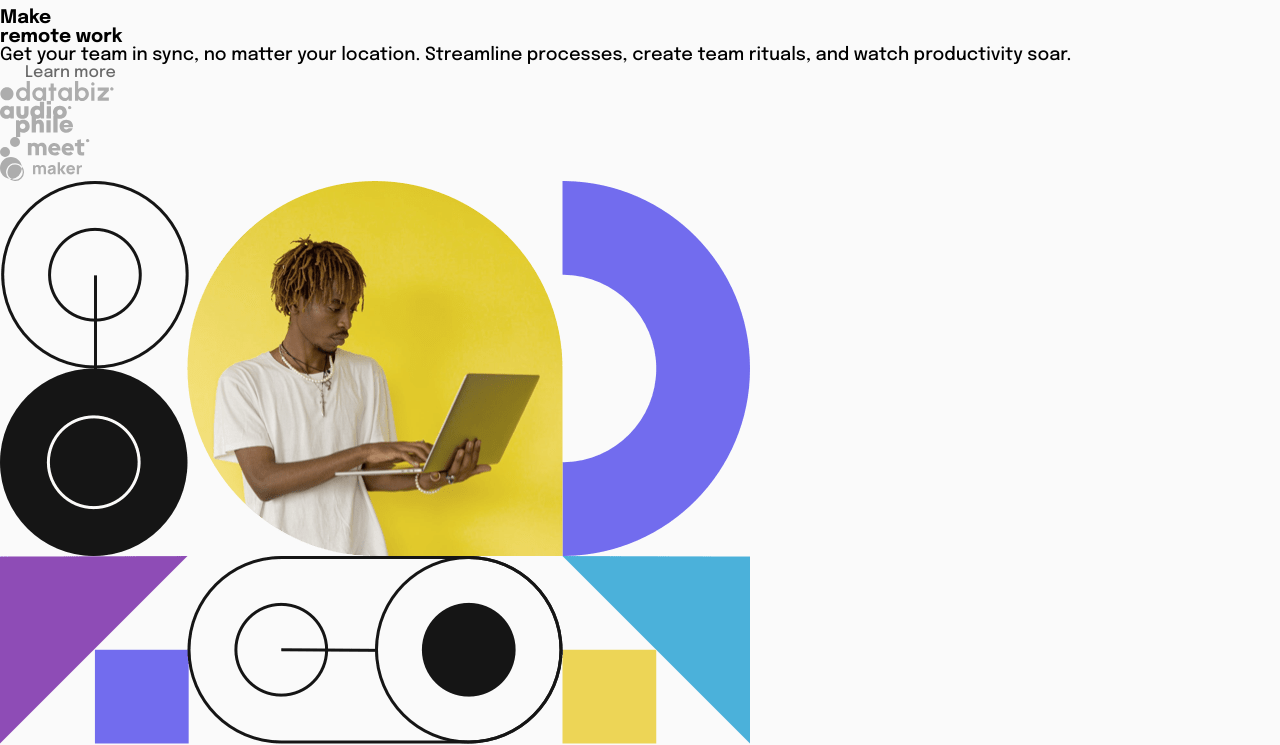
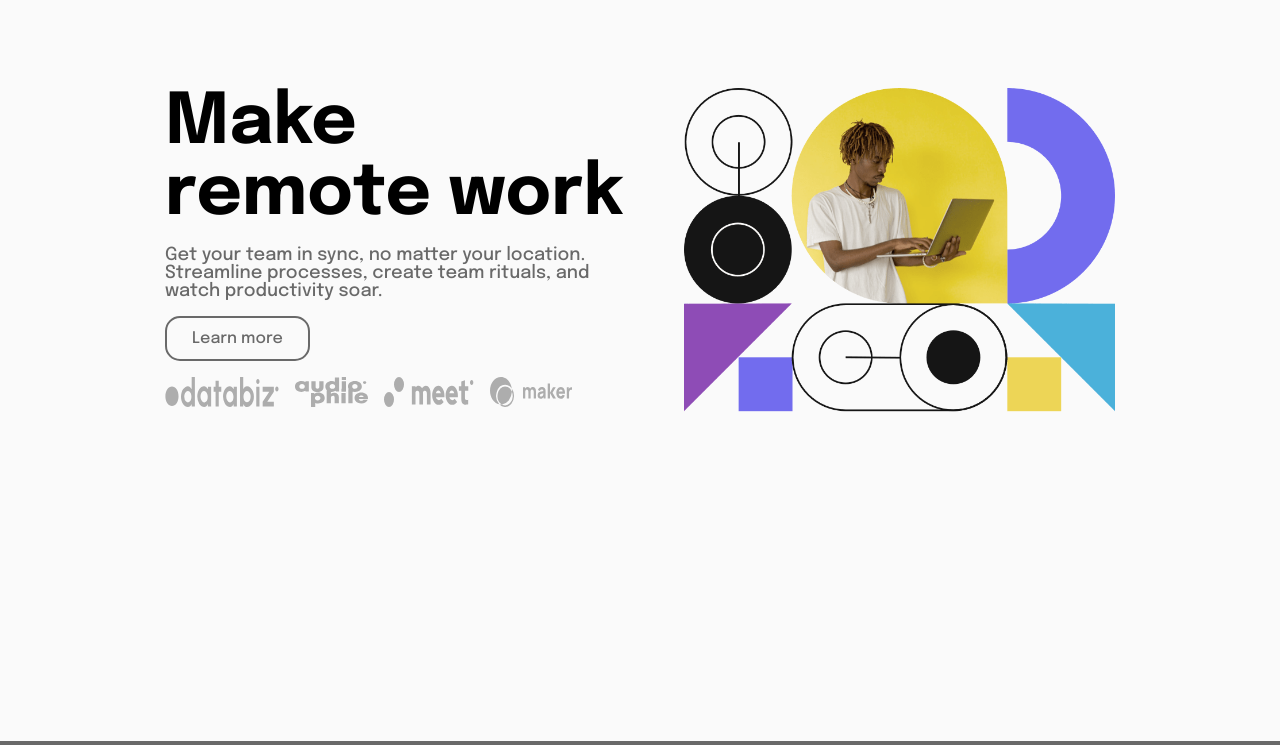
Before and after one commit to brayanpesantes/intro-section-with-dropdown-navigation-main, a plain HTML site: page index.html in a window 1280 px wide. Shown: the part 59-804 px from the top of the page. Drawn offline with nearby package versions, Linux system fonts and the light colour scheme.

Commit message:
creacion de los estilos de hero

```diff
--- a/style.css
+++ b/style.css
@@ -125,6 +125,59 @@
     .active {
         color: var(--AlmostBlack);
     }
+    /* ?CREACION DE LA SECCION DE HERO */
+
+    .hero {
+        padding-top: 5rem;
+        display: flex;
+        width: 950px;
+        height: auto;
+        margin: 0 auto;
+    }
+
+    .hero__content {
+        flex-basis: 50%;
+        display: flex;
+        flex-direction: column;
+        align-content: flex-end;
+    }
+
+    .hero__content .hero__content__text h1 {
+        font-size: 70px;
+        font-weight: 700;
+        margin-bottom: 1rem;
+    }
+
+    .hero__content .hero__content__text p {
+        font-weight: 500;
+        color: var(--MediumGray);
+        margin-bottom: 30px;
+        width: 90%;
+    }
+
+    .hero__content .hero__content__images {
+        display: flex;
+        gap: 1rem;
+        margin-top: 30px;
+    }
+
+    .hero__content .hero__content__images {
+        height: 30px;
+    }
+
+    .hero__image {
+        flex-basis: 50%;
+    }
+
+    .hero__image img {
+        width: 100%;
+    }
+
+    .btn__more {
+        margin-top: 10px;
+        border-radius: 15px;
+        border: 2px solid var(--MediumGray);
+    }
 
     @media screen and (max-width:376px) {
         header {
```
